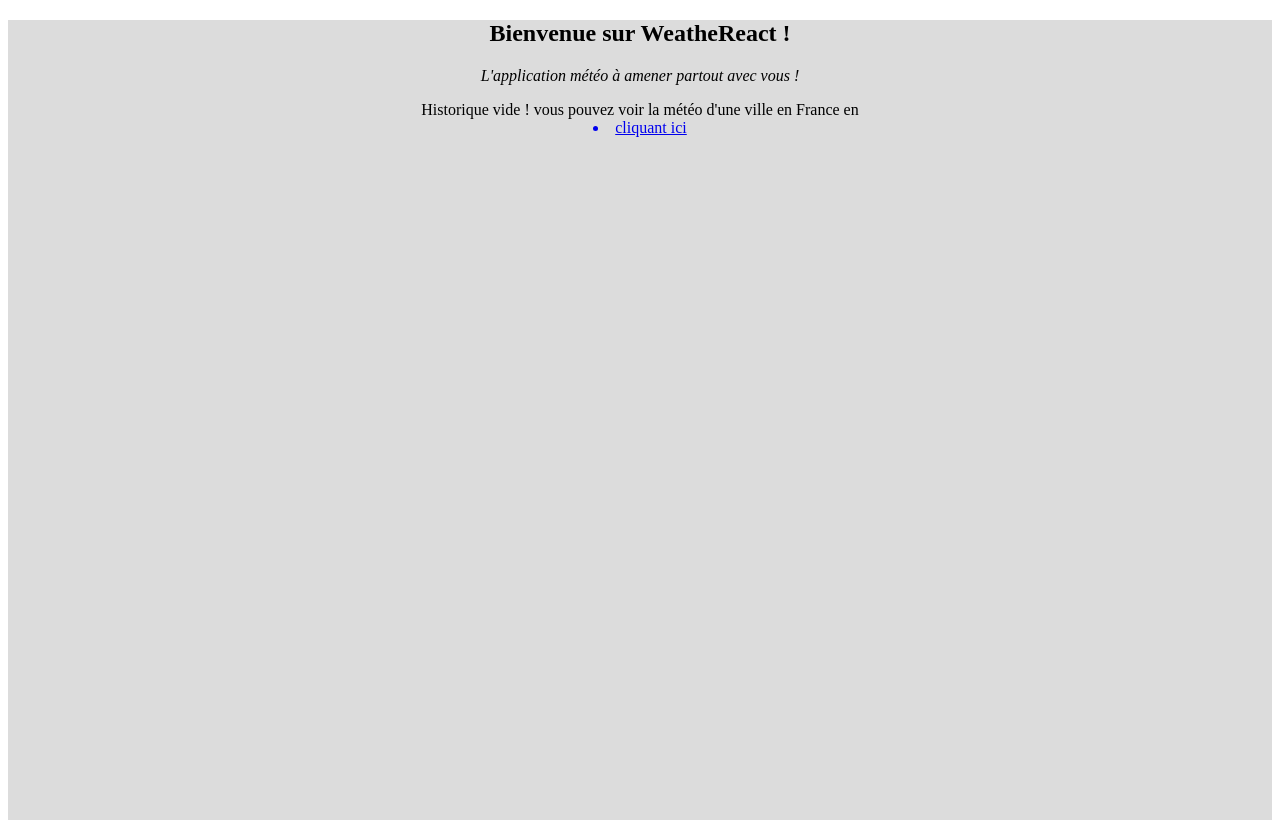
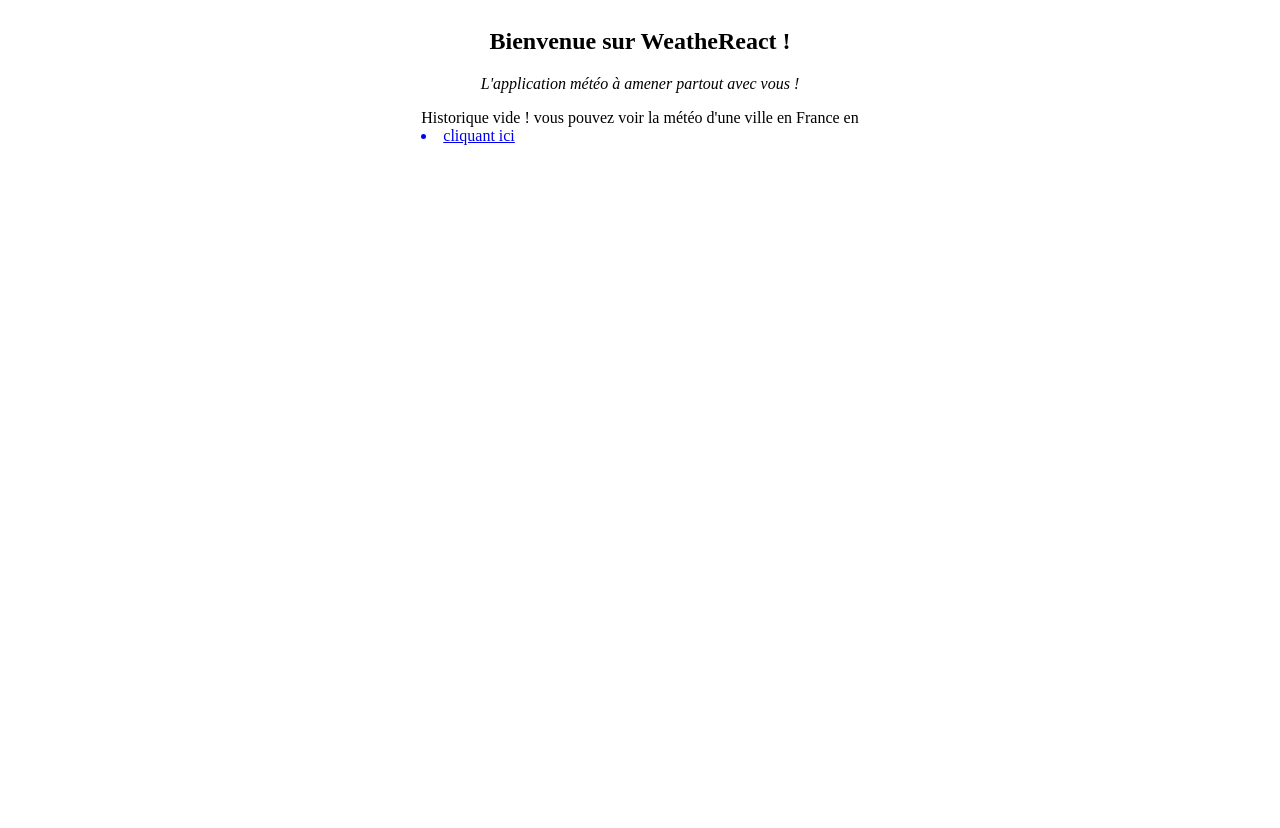
Before and after one commit to Oursel06/WeatheReact, a React (Create React App) app: page / in a window 1280 px wide. After the commit the page ends 800 px from the top, so only its background shows below. Built offline with nearby package versions, Linux system fonts and the light colour scheme.

Commit message:
adding MUI dependencies and some style's rules

```diff
--- a/package.json
+++ b/package.json
@@ -3,6 +3,11 @@
   "version": "0.1.0",
   "private": true,
   "dependencies": {
+    "@emotion/react": "^11.10.6",
+    "@emotion/styled": "^11.10.6",
+    "@mui/icons-material": "^5.11.16",
+    "@mui/lab": "^5.0.0-alpha.125",
+    "@mui/material": "^5.11.16",
     "@testing-library/jest-dom": "^5.16.5",
     "@testing-library/react": "^13.4.0",
     "@testing-library/user-event": "^13.5.0",
--- a/src/component/Accueil.jsx
+++ b/src/component/Accueil.jsx
@@ -1,31 +1,52 @@
 import { Link } from "react-router-dom";
+import { Box, ThemeProvider, createTheme } from '@mui/system';
+
+const theme = createTheme({
+    palette: {
+      text:{
+        primary:'red',
+        secondary:'blue'
+      }
+    },
+  });
 
 const Accueil = () => {
 
     const localStorageValue = localStorage.getItem("citysearch");
-    var localStorageValueArr = (localStorageValue != null) ? localStorageValue.split(", ") : "";
-    var localStorageValueArrUnique = (localStorageValueArr != "") ? localStorageValueArr.filter((x, i) => localStorageValueArr.indexOf(x) === i) : "";
-    var cityHistoryArrays = [];
+    let localStorageValueArr = (localStorageValue != null) ? localStorageValue.split(", ") : "";
+    let localStorageValueArrUnique = (localStorageValueArr !== "") ? localStorageValueArr.filter((x, i) => localStorageValueArr.indexOf(x) === i) : null;
+    let cityHistoryArrays = [];
+
 
     if (localStorage.getItem("citysearch") != null) {
         localStorageValueArrUnique.forEach((citySearchItem) => {
             cityHistoryArrays.push(
-                <Link to={"/meteocity/" + citySearchItem}>
-                    <li> {citySearchItem} </li>
+                <Link key={citySearchItem} to={"/meteocity/" + citySearchItem}>
+                    <li> {citySearchItem}
+                    </li>
                 </Link>
             )
         })
     }
 
     return (
-        <div className="accueil">
+        <ThemeProvider theme={{theme}}>
+            <Box sx={{
+                width:'100%',
+                display:'flex',
+                flexDirection:'column',
+                alignItems:'center',
+            }} className="accueil">
                 <h2>Bienvenue sur WeatheReact !</h2>
                 <i>L'application météo à amener partout avec vous !</i>
 
                 {(localStorageValueArr.length > 0) ?
                     <div>
+                        <Box  sx={{"& p":{color:theme.palette.text.primary}}}>
                             <p>Historique :
-                        {cityHistoryArrays} </p>
+                                {cityHistoryArrays}
+                            </p>
+                        </Box>
                         <p>
                             <Link to="/searchcity/">
                                 <li> Chercher une ville </li>
@@ -38,7 +59,8 @@ const Accueil = () => {
                     </Link>
                     </p>
                 }
-        </div >
+            </Box >
+        </ThemeProvider>
     );
 };
 
--- a/src/component/Searchcity.jsx
+++ b/src/component/Searchcity.jsx
@@ -2,6 +2,7 @@ import { useState } from "react";
 import "../style/style.css";
 import { Link } from "react-router-dom";
 const data = require('../res/villes.json');
+
 
 const SearchCity = () => {
     const [value, setValue] = useState("");
@@ -33,7 +34,7 @@ const SearchCity = () => {
                 <div className="search-inner">
                     <input type="text" value={value} onChange={onChange} />
                     <Link to={"/meteocity/" + value}>
-                        <button onClick={() => onsubmit(value)}> Chercher </button>
+                        <button sx={{bgcolor:'background.paper'}} onClick={() => onsubmit(value)}> Chercher </button>
                     </Link>
 
                 </div>
--- a/src/style/style.css
+++ b/src/style/style.css
@@ -1,4 +1,9 @@
-.accueil {
+html {
+  width: 100vw;
+  height: 100vh;
+  margin: 0 ;
+}
+/* .accueil {
   width: 100%;
   height: 100vh;
   text-align: center;
@@ -70,4 +75,4 @@ input {
 .warning {
   font-size: 12px;
   margin: 5px;
-}
+} */
```
Also changed, not shown: 1 other file (tests, documents, lock files or other folders). Lines whose indentation alone changed are shown as unchanged.
